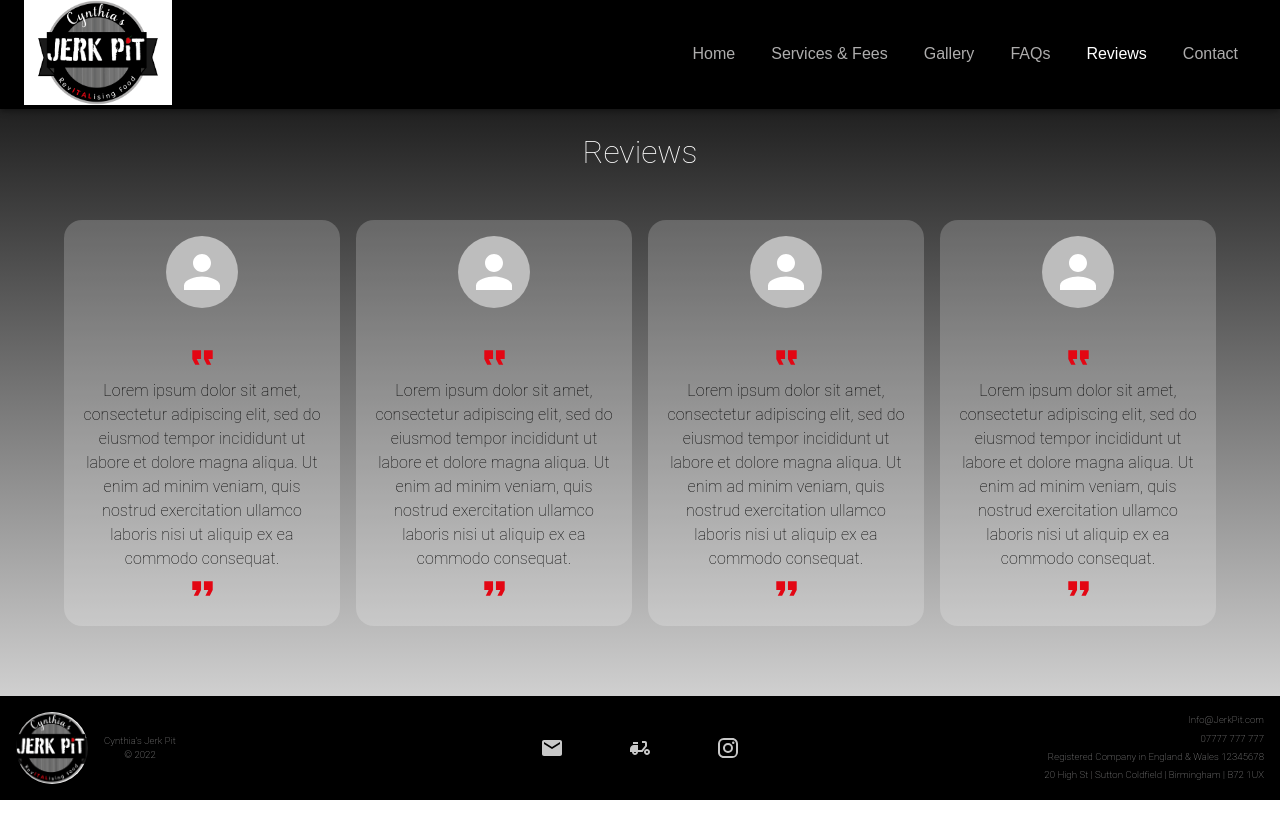
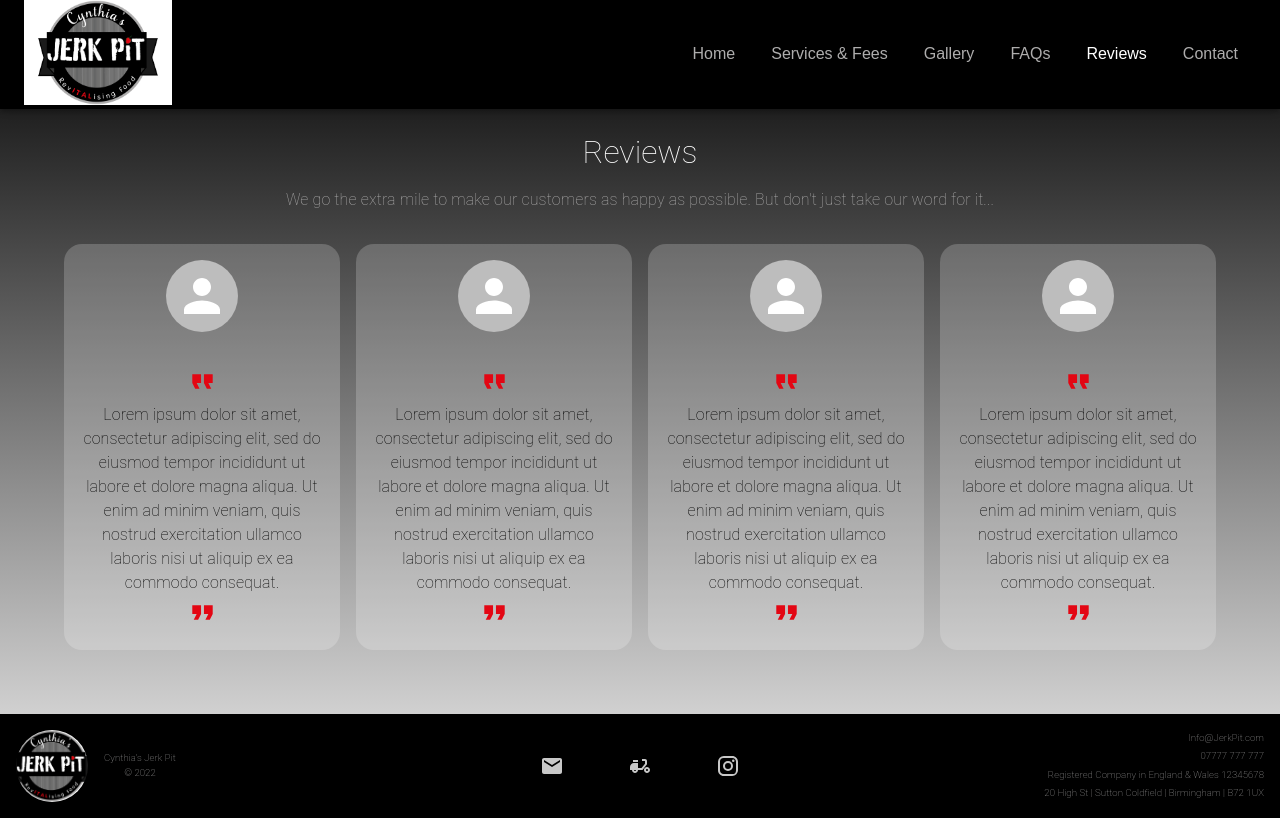
Before and after one commit to C-Sim/jerk-pit, a React (Create React App) app: page /#/reviews in a window 1280 px wide. Built offline with nearby package versions, Linux system fonts and the light colour scheme.

Commit message:
transparency

```diff
--- a/src/App.css
+++ b/src/App.css
@@ -127,7 +127,7 @@ a:hover {
 }
 
 .FAQlink {
-  color: var(--cjp-light-grey);
+  color: var(--cjp-white);
 }
 
 .footer {
--- a/src/containers/Contact.js
+++ b/src/containers/Contact.js
@@ -66,11 +66,7 @@ export const Contact = () => {
         m: 4,
         mt: isMobile ? 10 : 8,
         minWidth: isMobile ? "80%" : "90%",
-        // background: `linear-gradient(
-        //   to bottom,
-        //   rgba(0, 0, 0, 0.4),
-        //   rgba(174, 173, 173, 0.2)
-        // )`,
+        bgcolor: "rgba(255, 255, 255, 0.2)",
       }}
       elevation={6}
     >
@@ -104,7 +100,7 @@ export const Contact = () => {
 
       <Typography
         align="center"
-        sx={{ p: 3, pt: 1, fontWeight: 100, color: "#aeadad" }}
+        sx={{ p: 3, pt: 1, fontWeight: 100, color: "#ffffff" }}
       >
         Send us a message using the form below and we'll respond as soon as we
         can.
--- a/src/containers/FAQs.js
+++ b/src/containers/FAQs.js
@@ -13,7 +13,7 @@ export const FAQs = () => {
     <Box m={8}>
       <PageTitle title="Frequently Asked Questions" />
       <br />
-      <Accordion>
+      <Accordion sx={{ bgcolor: "rgba(255, 255, 255, 0.2)" }}>
         <AccordionSummary
           expandIcon={<ExpandMoreIcon />}
           aria-controls="panel2a-content"
@@ -32,7 +32,7 @@ export const FAQs = () => {
         </AccordionDetails>
       </Accordion>
 
-      <Accordion>
+      <Accordion sx={{ bgcolor: "rgba(255, 255, 255, 0.2)" }}>
         <AccordionSummary
           expandIcon={<ExpandMoreIcon />}
           aria-controls="panel2a-content"
@@ -51,7 +51,7 @@ export const FAQs = () => {
         </AccordionDetails>
       </Accordion>
 
-      <Accordion>
+      <Accordion sx={{ bgcolor: "rgba(255, 255, 255, 0.2)" }}>
         <AccordionSummary
           expandIcon={<ExpandMoreIcon />}
           aria-controls="panel2a-content"
@@ -70,7 +70,7 @@ export const FAQs = () => {
         </AccordionDetails>
       </Accordion>
 
-      <Accordion>
+      <Accordion sx={{ bgcolor: "rgba(255, 255, 255, 0.2)" }}>
         <AccordionSummary
           expandIcon={<ExpandMoreIcon />}
           aria-controls="panel2a-content"
@@ -94,7 +94,7 @@ export const FAQs = () => {
         </AccordionDetails>
       </Accordion>
 
-      <Accordion>
+      <Accordion sx={{ bgcolor: "rgba(255, 255, 255, 0.2)" }}>
         <AccordionSummary
           expandIcon={<ExpandMoreIcon />}
           aria-controls="panel2a-content"
--- a/src/containers/Reviews.js
+++ b/src/containers/Reviews.js
@@ -8,10 +8,15 @@ import { AvatarBadge } from "../components/atoms/Avatar";
 
 export const Reviews = () => {
   return (
-    <Box m={8}>
+    <Box m={8} align="center">
       <PageTitle title="Reviews" />
 
-      <Grid container spacing={2} mt={4}>
+      <Typography sx={{ mt: 2, color: "#aeadad", fontWeight: 100 }}>
+        We go the extra mile to make our customers as happy as possible. But
+        don't just take our word for it...
+      </Typography>
+
+      <Grid container spacing={2} mt={2}>
         <Grid item xs={12} md={3} align="center">
           <Box p={2} borderRadius="18px" bgcolor={"rgba(255, 255, 255, 0.2)"}>
             <AvatarBadge></AvatarBadge>
```
